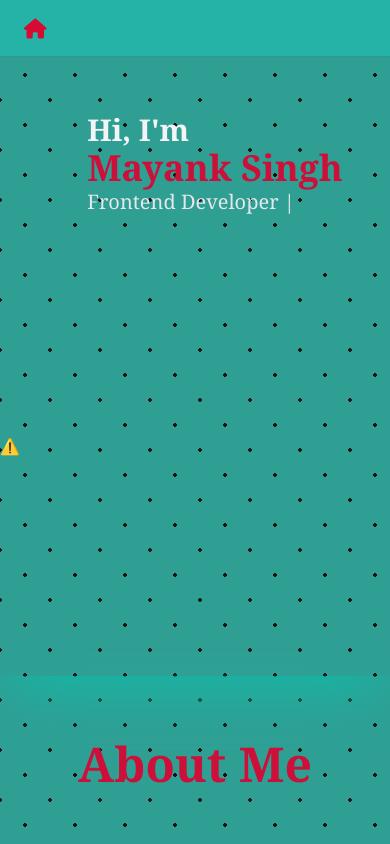
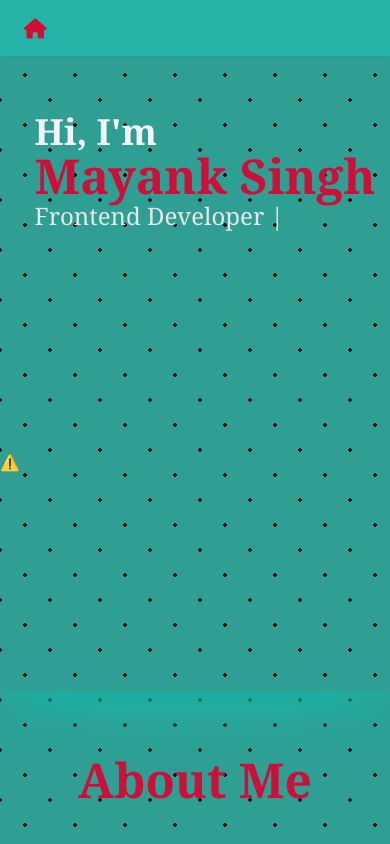
Before and after one commit to Mayank-singh-01/Portfolio, a website: page index.html in a window 390 px wide. Shown: the top 844 px of the page. Drawn offline with nearby package versions, Linux system fonts and the light colour scheme; no server answers.

Commit message:
made it more responsive

```diff
--- a/index.html
+++ b/index.html
@@ -37,10 +37,10 @@
             <div class="font-serif font-bold text-6xl  text-mypink">Mayank singh</div>
             <div class="text-2xl font-serif text-gray-200 " >Frontend Developer |</div>
         </div> -->
-        <div id="myname" class="pt-14 pl-10 flex flex-col justify-center items-start h-full">
-            <div class="font-serif font-bold text-3xl md:text-5xl lg:text-5xl xl:text-5xl text-gray-100">Hi, I'm</div>
-            <div class="font-serif font-bold text-4xl md:text-6xl lg:text-6xl xl:text-6xl text-mypink">Mayank Singh</div>
-            <div class="text-xl md:text-2xl lg:text-2xl xl:text-2xl font-serif text-gray-200">Frontend Developer |</div>
+        <div id="myname" class="pt-14 pl-5 flex flex-col justify-center items-start h-full">
+            <div class="font-serif font-bold text-4xl md:text-5xl lg:text-5xl xl:text-5xl text-gray-100">Hi, I'm</div>
+            <div class="font-serif font-bold text-5xl md:text-6xl lg:text-6xl xl:text-6xl text-mypink">Mayank Singh</div>
+            <div class="text-2xl font-serif text-gray-200">Frontend Developer |</div>
         </div>
 
 
@@ -133,7 +133,7 @@
 
     <div id="GitHub" class="shadow-2xl pt-16 pb-8 shadow-mycolor">
         <!-- <hr class="border-b mt-10 mb-16 w-full shadow-inner  border-mycolor">   -->
-        <div class="font-serif font-bold text-5xl text-center text-shadow-4xl text-mypink">GitHub  Graph</div>
+        <div class="font-serif font-bold text-5xl text-center text-shadow-4xl text-mypink">GitHub</div>
         <div class="flex items-center justify-center  my-20">
             <img class="rounded-2xl" src="githubss.png" alt="github">
            </div>
```
Also changed, not shown: output.css.
